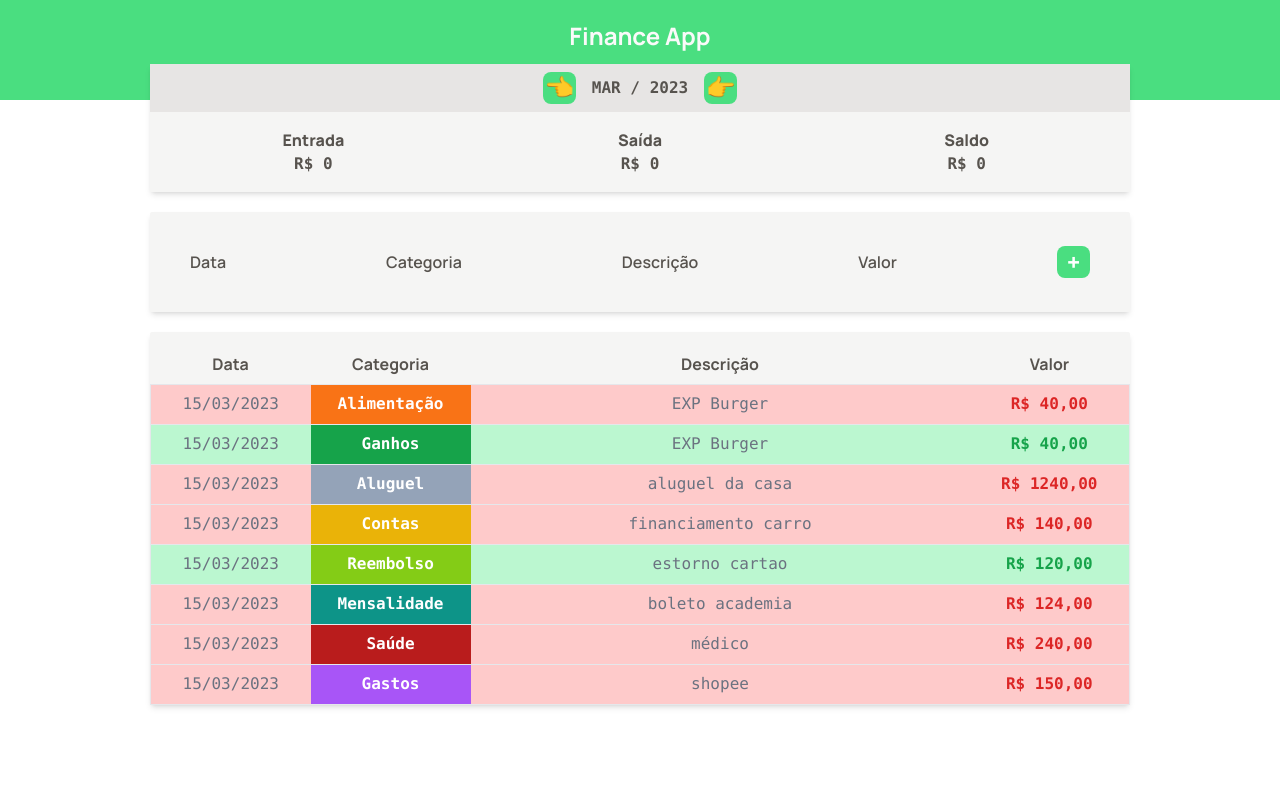
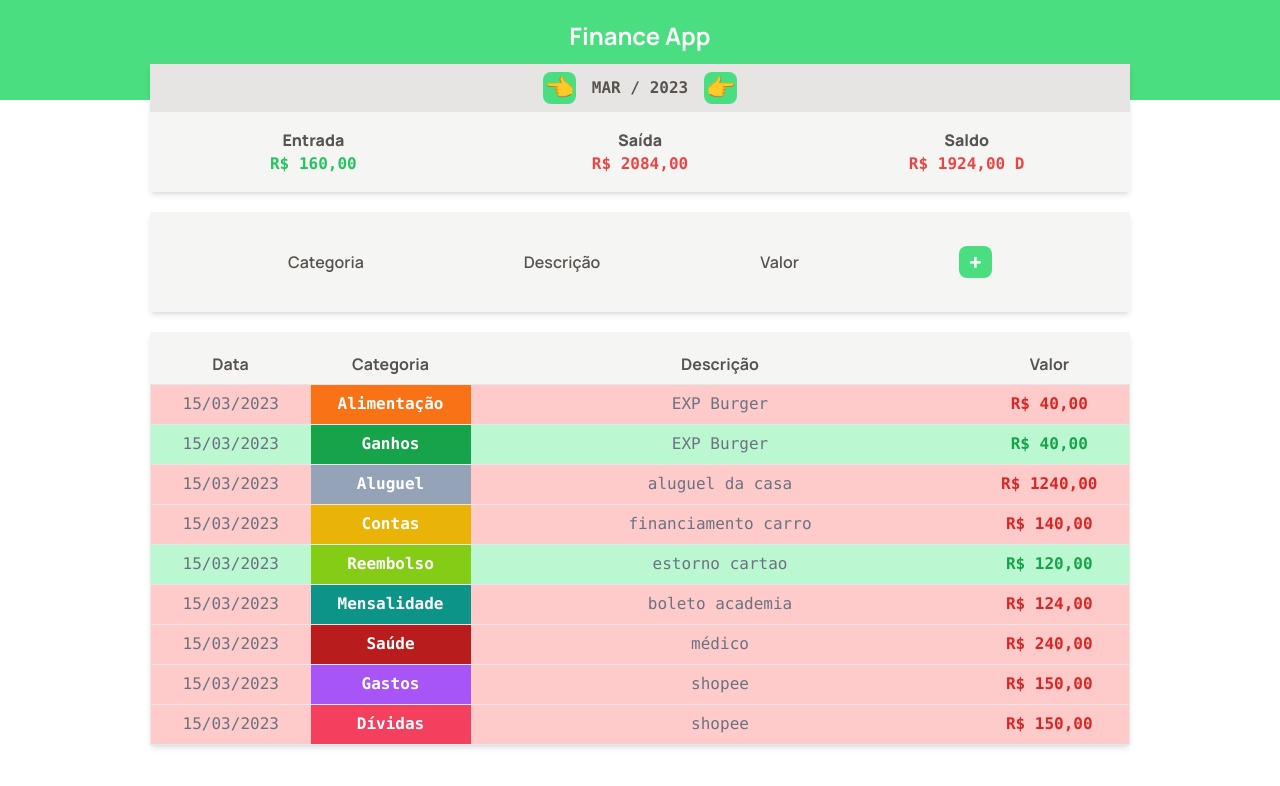
Before and after one commit to edgarrps/finance-app, a React (Vite) app: page / in a window 1280 px wide. Shown: the top 786 px of the page. Built offline with nearby package versions, Linux system fonts and the light colour scheme.

Commit message:
Start of form field

```diff
--- a/src/components/Balance.tsx
+++ b/src/components/Balance.tsx
@@ -6,7 +6,6 @@ type Props = {
     expense: number
     balance: number
 }
-
 export default function Balance({ currentMonth, onMonthChange, income, expense, balance }: Props) {
     const handlePrevMonth = () => {
         let [year, month] = currentMonth.split('-')
@@ -21,8 +20,6 @@ export default function Balance({ currentMonth, onMonthChange, income, expense,
         currentDate.setMonth(currentDate.getMonth() - 1)
         onMonthChange(`${currentDate.getFullYear()}-${currentDate.getMonth() + 1}`)
     }
-
-
     return (
         <div className='font-semibold text-stone-600 m-auto -mt-9 max-w-[980px] min-h-[100px] mb-[20px] rounded-t-sm shadow-md bg-stone-100'>
             <div className='font-mono flex items-center justify-center space-x-4 pt-2 pb-2 bg-stone-200'>
@@ -37,7 +34,7 @@ export default function Balance({ currentMonth, onMonthChange, income, expense,
                 </div>
                 <div className='grid grid-row-2 place-items-center'>
                     <p className='font-extrabold'>Saída</p>
-                    <p className={`font-mono ${expense > 0 ? 'text-red-500' : ''}`}>R$ {expense > 0 ? (expense.toFixed(2)).replace(/\./g,',') : income}</p>
+                    <p className={`font-mono ${expense > 0 ? 'text-red-500' : ''}`}>R$ {expense > 0 ? (expense.toFixed(2)).replace(/\./g,',') : expense}</p>
                 </div>
                 <div className='grid grid-row-2 place-items-center'>
                     <p className='font-extrabold'>Saldo</p>
--- a/src/components/Form.tsx
+++ b/src/components/Form.tsx
@@ -1,11 +1,44 @@
-export default function Form() {
+import { Item } from '../types/Item'
+
+
+type Props = {
+    addItem: (item: Item) => void
+}
+
+export default function Form({addItem} : Props) {
+
+    const handleClick = () => {
+        let newItem: Item = {
+            date: new Date(2023, 2, 22),
+            category: 'food',
+            description: 'teste',
+            value: 200.30
+        }
+        addItem(newItem)
+    }
+
     return (
         <div className='font-semibold text-stone-600 flex justify-center smartphone:space-x-3 tablet:space-x-10 inter:space-x-20 desktop:space-x-40 items-center m-auto max-w-[980px] min-h-[100px] mb-[20px] rounded-t-sm shadow-md bg-stone-100'>
-            <p>Data</p>
-            <p>Categoria</p>
+                {/* <div className='grid grid-row-2 place-items-center'>
+                    <p className='font-extrabold'>Data</p>
+                    <input value={date} type='calendar' />
+                </div>
+                <div className='grid grid-row-2 place-items-center'>
+                    <p className='font-extrabold'>Categoria</p>
+                    <input value={category} type='calendar' />
+                </div>
+                <div className='grid grid-row-2 place-items-center'>
+                    <p className='font-extrabold'>Valor</p>
+                    <input value={description} type='calendar' />
+                </div>
+                <div className='grid grid-row-2 place-items-center'>
+                    <p className='font-extrabold'>Valor</p>
+                    <input value={value} type='calendar' />
+                </div>     */}
+                <p>Categoria</p>
             <p>Descrição</p>
             <p>Valor</p>
-            <button type='submit' className='font-extrabold text-2xl text-white bg-green-400 w-[33px] rounded-lg hover:shadow-md hover:ease-in-out duration-200 hover:bg-green-300'>+</button>
+            <button onClick={handleClick} className='font-extrabold text-2xl text-white bg-green-400 w-[33px] rounded-lg hover:shadow-md hover:ease-in-out duration-200 hover:bg-green-300'>+</button>
         </div>
 
     )
--- a/src/components/TableItem.tsx
+++ b/src/components/TableItem.tsx
@@ -1,6 +1,7 @@
 import { Item } from "../types/Item"
 import { formatDate } from "../helpers/dateFilter"
 import { categories } from "../data/categories"
+
 type Props = {
     item: Item
 }
@@ -10,7 +11,7 @@ export default function TableItem({ item }: Props) {
     return (
         <tr className={`h-10 border text-gray-500 ${categories[item.category].expense === true ? 'bg-red-200' : 'bg-green-200'}`}>
             <td>{formatDate(item.date)}</td>
-            <td className={`text-white font-bold ${item.category == 'food' ? 'bg-orange-500' : item.category == 'gain' ? 'bg-green-600' : item.category == 'rent' ? 'bg-slate-400' : item.category == 'bill' ? 'bg-yellow-500' : item.category == 'refund' ? 'bg-lime-500' : item.category == 'monthly' ? 'bg-teal-600' : item.category == 'health' ? 'bg-red-700' :'bg-purple-500'}`}>{categories[item.category].title}</td>
+            <td className={`text-white font-bold ${item.category == 'food' ? 'bg-orange-500' : item.category == 'gain' ? 'bg-green-600' : item.category == 'rent' ? 'bg-slate-400' : item.category == 'bill' ? 'bg-yellow-500' : item.category == 'refund' ? 'bg-lime-500' : item.category == 'monthly' ? 'bg-teal-600' : item.category == 'health' ? 'bg-red-700' : item.category == 'debt' ? 'bg-rose-500' :'bg-purple-500'}`}>{categories[item.category].title}</td>
             <td>{item.description}</td>
             <td className={`${categories[item.category].expense === true ? 'text-red-600 font-bold' : 'text-green-600 font-bold'}`}>R$ {(item.value.toFixed(2)).replace(/\./g,',')}</td>
         </tr>
--- a/src/data/Items.tsx
+++ b/src/data/Items.tsx
@@ -8,6 +8,7 @@ export const items: Item[] = [
     { date: new Date(2023, 2, 15), category: 'refund', description: 'estorno cartao', value: 120.00 },
     { date: new Date(2023, 2, 15), category: 'monthly', description: 'boleto academia', value: 124.00 },
     { date: new Date(2023, 2, 15), category: 'health', description: 'médico', value: 240.00 },
-    { date: new Date(2023, 2, 15), category: 'spend', description: 'shopee', value: 150.00 }
+    { date: new Date(2023, 2, 15), category: 'spend', description: 'shopee', value: 150.00 },
+    { date: new Date(2023, 2, 15), category: 'debt', description: 'shopee', value: 150.00 },
 
 ]
--- a/src/data/categories.tsx
+++ b/src/data/categories.tsx
@@ -7,6 +7,7 @@ export const categories: Category = {
     monthly: { title: 'Mensalidade', expense: true },
     health: { title: 'Saúde', expense: true },
     spend: { title: 'Gastos', expense: true },
+    debt: { title: 'Dívidas', expense: true },
     gain: { title: 'Ganhos', expense: false },
     refund: { title: 'Reembolso', expense: false }
 }
--- a/src/pages/Finance.tsx
+++ b/src/pages/Finance.tsx
@@ -1,6 +1,5 @@
 import { useEffect, useState } from 'react'
 import { Item } from '../types/Item'
-import { Category } from '../types/Category'
 import { items } from '../data/Items'
 import { categories } from '../data/categories'
 import Balance from '../components/Balance'
@@ -11,7 +10,6 @@ import { getCurrentMonth, filterListByMonth } from '../helpers/dateFilter'
 
 export default function Finance() {
 
-
     const [list, setList] = useState(items)
     const [filteredList, setFilteredList] = useState<Item[]>([])
     const [currentMonth, setCurrentMonth] = useState(getCurrentMonth())
@@ -19,22 +17,38 @@ const [income, setIncome] = useState(0)
     const [expense, setExpense] = useState(0)
     const balance = income - expense
 
+    const handleAddItem = (item: Item) => {
+        let newList = [...list]
+        newList.push(item)
+        setList(newList)
+    }
+
     useEffect(() => {
-    setFilteredList( filterListByMonth(list, currentMonth))
+        setFilteredList(filterListByMonth(list, currentMonth))
     }, [list, currentMonth])
+
+    useEffect(() =>{
+        let counterIncome = 0
+        let counterExpense = 0
+
+        for (let i in filteredList) categories[filteredList[i].category].expense ? counterExpense += filteredList[i].value : counterIncome += filteredList[i].value
+        setIncome(counterIncome)
+        setExpense(counterExpense)
+    }, [filteredList])
 
     const handleMonthChange = (newMonth: string) => {
         setCurrentMonth(newMonth)
     }
+
     return (
         <>
             <div className='font-bold p-5 pb-12 bg-green-400 text-stone-50 text-2xl text-center'>
                 <h1>Finance App</h1>
             </div>
 
-            <Balance onMonthChange={handleMonthChange} currentMonth={currentMonth} income={income} expense={expense} balance={balance}/>
+            <Balance onMonthChange={handleMonthChange} currentMonth={currentMonth} income={income} expense={expense} balance={balance} />
 
-            <Form />
+            <Form addItem = {handleAddItem} />
 
             <Table list={filteredList} />
         </>
```
Lines whose indentation alone changed are shown as unchanged.
